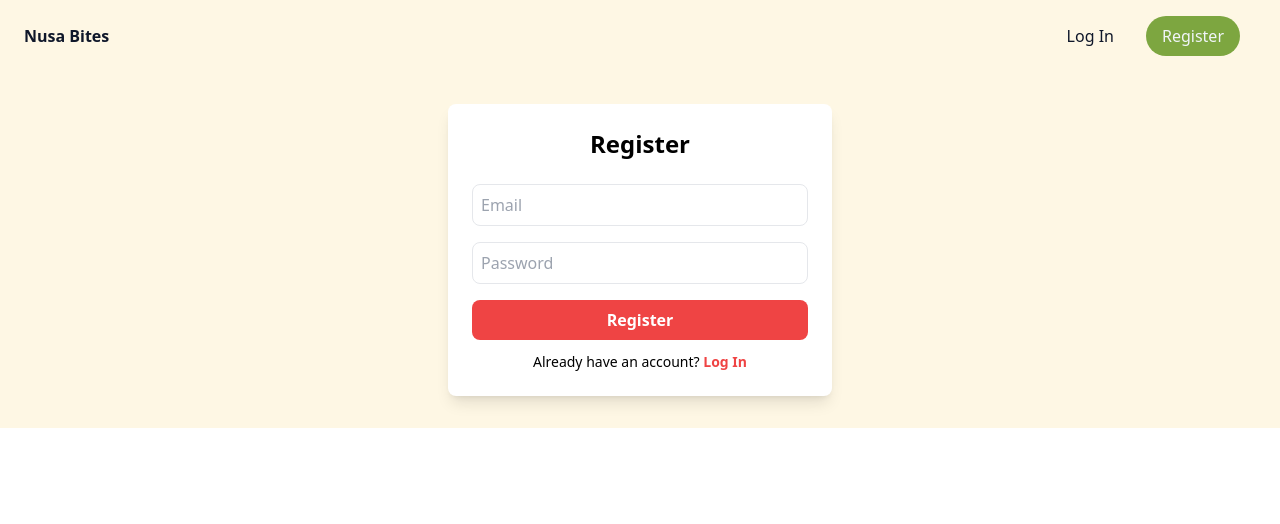
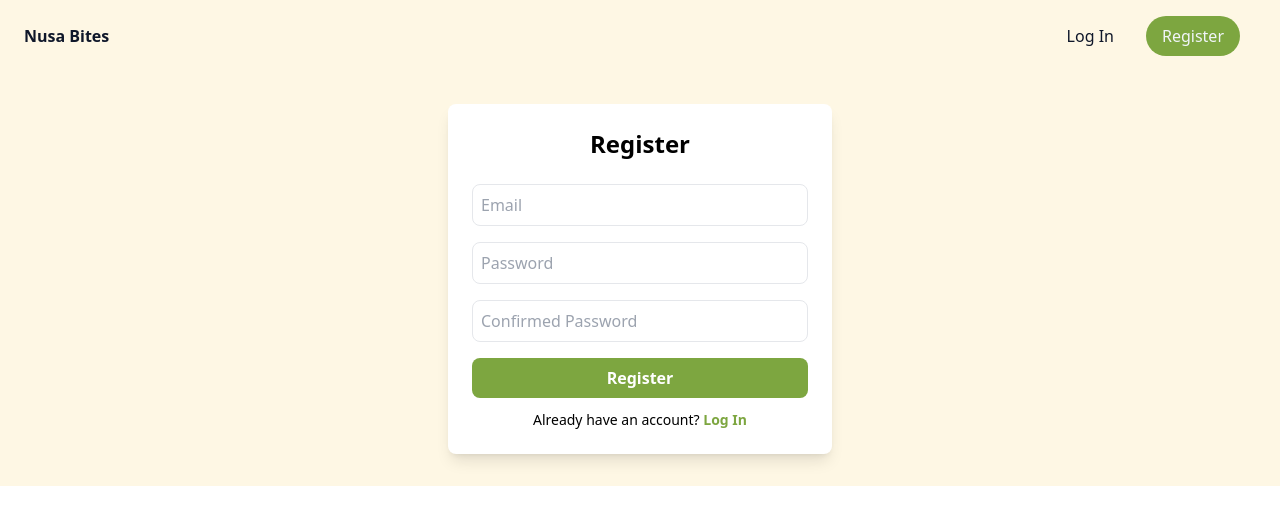
Before and after one commit to bintangginanjar/Nusabites-Food-Order-Frontend, a Vue app: page /register in a window 1280 px wide. Shown: the top 524 px of the page. Built offline with nearby package versions, Linux system fonts and the light colour scheme.

Commit message:
Modifying login page & register page

```diff
--- a/src/components/LoginPage.vue
+++ b/src/components/LoginPage.vue
@@ -13,7 +13,7 @@ import NavbarPage from './NavbarPage.vue';
 
         <input v-model="password" type="password" placeholder="Password" class="w-full border rounded-lg p-2 mb-4" />
 
-        <button @click="login" class="w-full bg-red-500 text-white p-2 rounded-lg font-semibold">Sign In</button>
+        <button @click="login" class="w-full bg-greeny text-white p-2 rounded-lg font-semibold">Log In</button>
 
         <p class="text-center text-sm mt-3">
             Need an account? <router-link to="/register" class="text-red-500 font-semibold">Register</router-link>
--- a/src/components/RegisterPage.vue
+++ b/src/components/RegisterPage.vue
@@ -8,17 +8,16 @@ import NavbarPage from './NavbarPage.vue';
         <div class="bg-white shadow-lg rounded-lg p-6 w-96">
             <h2 class="text-2xl font-semibold text-center mb-6">Register</h2>
 
-            <input v-model="email" type="email" placeholder="Email"
-                class="w-full border rounded-lg p-2 mb-4" />
+            <input v-model="email" type="email" placeholder="Email" class="w-full border rounded-lg p-2 mb-4" />
 
-            <input v-model="password" type="password" placeholder="Password"
-                class="w-full border rounded-lg p-2 mb-4" />
+            <input v-model="password" type="password" placeholder="Password" class="w-full border rounded-lg p-2 mb-4" />
 
-            <button @click="register"
-                class="w-full bg-red-500 text-white p-2 rounded-lg font-semibold">Register</button>
+            <input v-model="confirmPassword" type="confirmPassword" placeholder="Confirmed Password" class="w-full border rounded-lg p-2 mb-4" />
+
+            <button @click="register" class="w-full bg-greeny text-white p-2 rounded-lg font-semibold">Register</button>
 
             <p class="text-center text-sm mt-3">
-                Already have an account? <router-link to="/login" class="text-red-500 font-semibold">Log In</router-link>
+                Already have an account? <router-link to="/login" class="text-greeny font-semibold">Log In</router-link>
             </p>
 
             <!--
```
